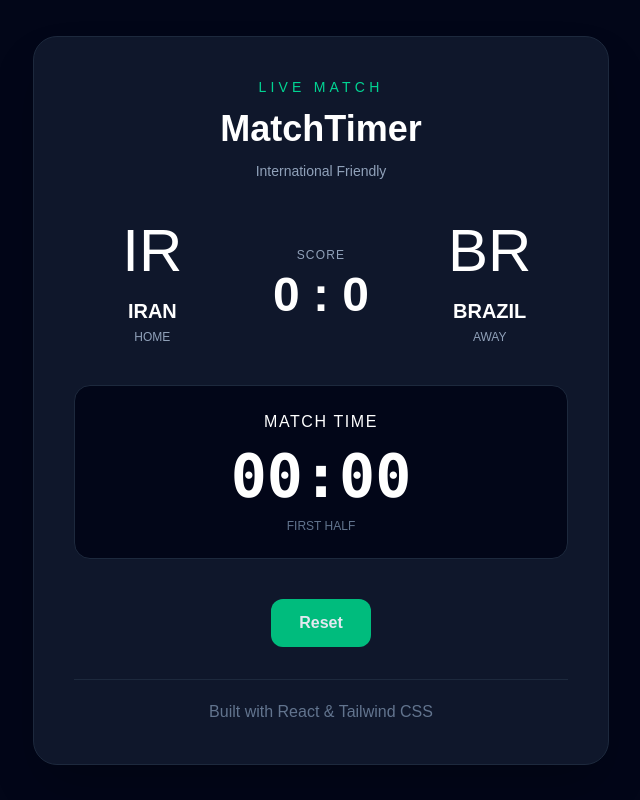
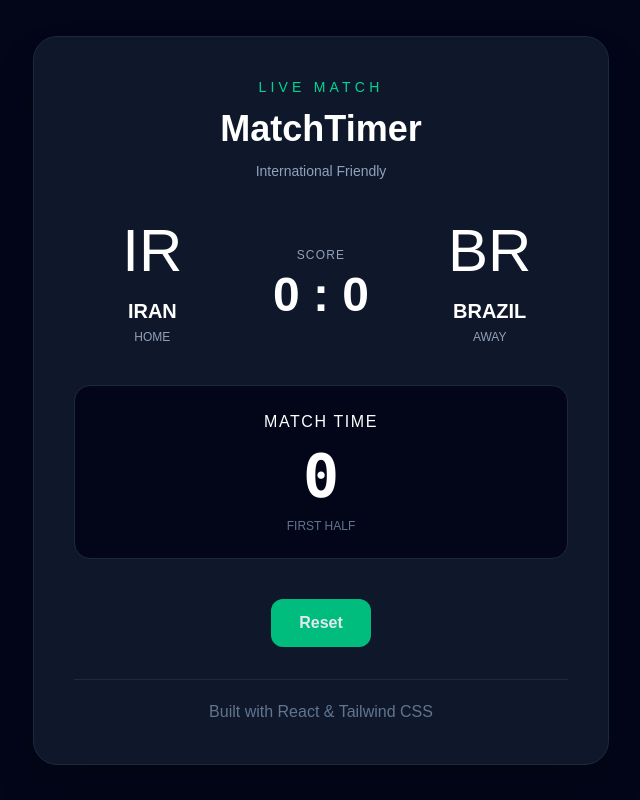
Before and after one commit to zibanoori/MatchTimer, a React (Vite) app: page / in a window 1280 px wide. Shown: the whole page, without its empty margins (319-959 px from the left). Built offline with nearby package versions, Linux system fonts and the light colour scheme.

Commit message:
Feat: calculate match time

```diff
--- a/src/App.jsx
+++ b/src/App.jsx
@@ -42,7 +42,7 @@
             Match Time
           </p>
           <p className="mt-3 font-mono text-5xl font-bold tabular-nums sm:text-6xl">
-            00:00
+            {seconds}
           </p>
           <p className="mt-3 text-xs text-slate-500">FIRST HALF</p>
         </div>
```
